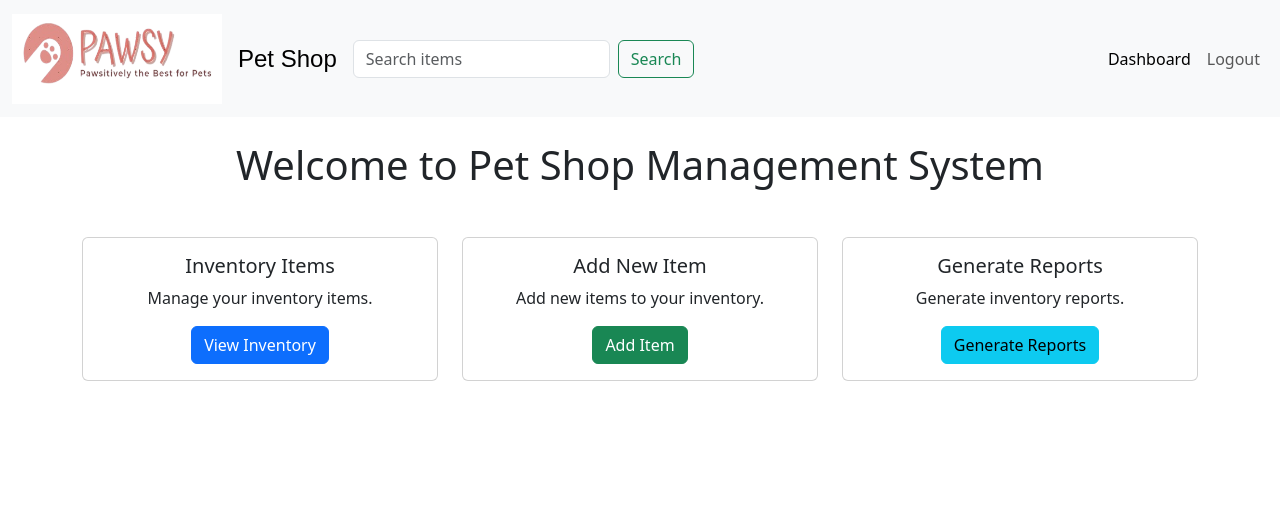
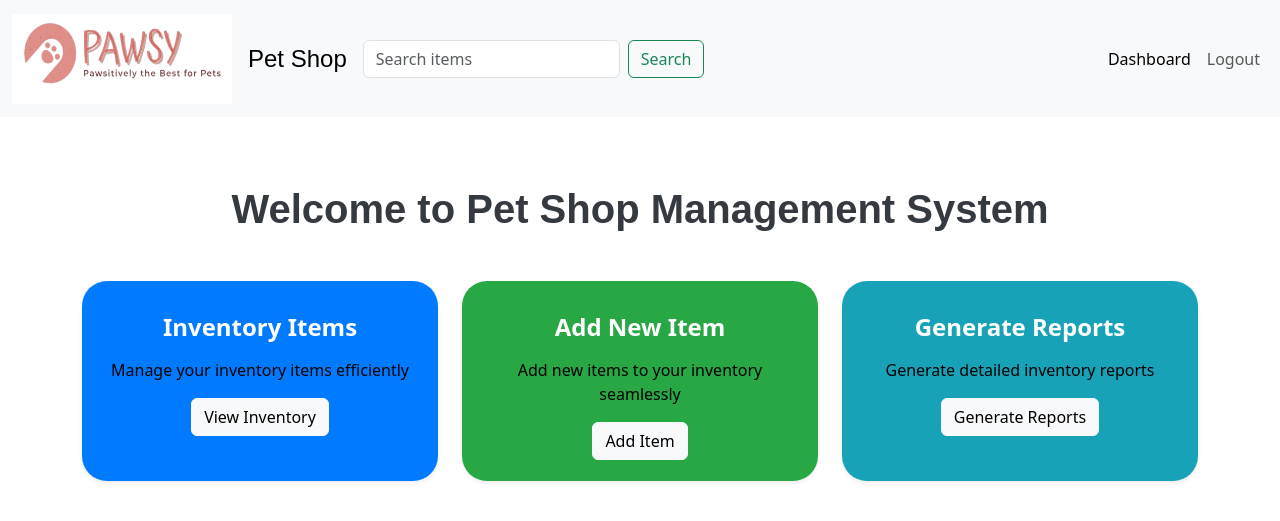
Before and after one commit to MatheeshaDanindu/petshop_management, a PHP site: page / in a window 1280 px wide. Shown: the top 521 px of the page. Run offline with PHP 8.4, Linux system fonts and the light colour scheme; the visitor is signed in with stand-in values (Sample User, id 1); data that the repository does not hold is empty.

Commit message:
index file modify

```diff
--- a/index.php
+++ b/index.php
@@ -12,14 +12,65 @@ $items = $stmt->fetchAll();
     <meta name="viewport" content="width=device-width, initial-scale=1.0">
     <title>Dashboard - Pet Shop Management</title>
     <link href="https://cdn.jsdelivr.net/npm/bootstrap@5.3.0/dist/css/bootstrap.min.css" rel="stylesheet">
+
+    <style>
+        h1{
+            font-family: 'Poppins', sans-serif;
+            font-size: 2.5rem;
+            font-weight: 700;
+            color: #343a40; /* Dark Gray */
+            text-align: center;
+            margin-top: 20px;
+        }
+        .card {
+            border: black;
+            border-radius: 25px;
+            color: white;
+            box-shadow: 0 0 20px rgba(0, 0, 0, 0.1);
+            transition: transform 0.3s ease;
+            transition: transform 0.3s ease;
+        }
+        .card:hover {
+            transform: translateY(-5px);
+        }
+
+        .card-inventory {
+            height: 200px;
+            background-color: #007bff; /* Blue */
+        }
+        .card-add-item {
+            height: 200px;
+            background-color: #28a745; /* Green */
+        }
+        .card-reports {
+            height: 200px;
+            background-color: #17a2b8; /* Teal */
+        }
+
+        .card-title {
+            font-size: 1.5rem;
+            font-weight: bold;
+            margin-bottom: 1rem;
+        }
+        .card-text {
+            color: black;
+            font-size: 1rem;
+        }
+        .card-icon {
+            font-size: 3rem;
+            color: #007bff;
+            border-radius: 25px;
+            margin-bottom: 1rem;
+        }
+
+    </style>
 </head>
 <body>
     <nav class="navbar navbar-expand-lg navbar-light bg-light">
         <div class="container-fluid">
-
             <!-- logo -->
             <a class="navbar-brand" href="#">
-                <img src="Pet_Shop_Logo.png" alt="Pet Shop Logo" width="210" height="90" class="d-inline-block align-text-top">
+                <img src="Pet_Shop_Logo.png" alt="Pet Shop Logo" width="220" height="90" class="d-inline-block align-text-top">
             </a>
             <a class="navbar-brand" href="#" style="font-size: 24px; font-family: 'Arial', sans-serif;">Pet Shop</a>
             <button class="navbar-toggler" type="button" data-bs-toggle="collapse" data-bs-target="#navbarNav" aria-controls="navbarNav" aria-expanded="false" aria-label="Toggle navigation">
@@ -44,32 +95,45 @@ $items = $stmt->fetchAll();
     </nav>
 
     <div class="container mt-4">
+        <br>
         <h1 class="text-center">Welcome to Pet Shop Management System</h1>
         <div class="row mt-5">
+            <!-- Inventory Items -->
             <div class="col-md-4">
-                <div class="card text-center">
+                <div class="card text-center shadow-sm card-inventory">
                     <div class="card-body">
-                        <h5 class="card-title">Inventory Items</h5>
-                        <p class="card-text">Manage your inventory items.</p>
-                        <a href="inventory.php" class="btn btn-primary">View Inventory</a>
+                        <div class="card-icon">
+                            <i class="bi bi-box-seam"></i>
+                        </div>
+                        <h4 class="card-title">Inventory Items</h4>
+                        <p class="card-text">Manage your inventory items efficiently</p>
+                        <a href="inventory.php" class="btn btn-light">View Inventory</a>
                     </div>
                 </div>
             </div>
+            <!-- Add New Item -->
             <div class="col-md-4">
-                <div class="card text-center">
+                <div class="card text-center shadow-sm card-add-item">
                     <div class="card-body">
+                        <div class="card-icon">
+                            <i class="bi bi-plus-circle"></i>
+                        </div>
                         <h5 class="card-title">Add New Item</h5>
-                        <p class="card-text">Add new items to your inventory.</p>
-                        <a href="add_item.php" class="btn btn-success">Add Item</a>
+                        <p class="card-text">Add new items to your inventory seamlessly</p>
+                        <a href="add_item.php" class="btn btn-light">Add Item</a>
                     </div>
                 </div>
             </div>
+            <!-- Generate Reports -->
             <div class="col-md-4">
-                <div class="card text-center">
+                <div class="card text-center shadow-sm card-reports">
                     <div class="card-body">
+                        <div class="card-icon">
+                            <i class="bi bi-file-earmark-bar-graph"></i>
+                        </div>
                         <h5 class="card-title">Generate Reports</h5>
-                        <p class="card-text">Generate inventory reports.</p>
-                        <a href="report.php" class="btn btn-info">Generate Reports</a>
+                        <p class="card-text">Generate detailed inventory reports</p>
+                        <a href="report.php" class="btn btn-light">Generate Reports</a>
                     </div>
                 </div>
             </div>
```
Also changed, not shown: inventory.php (+19 -0 lines).
